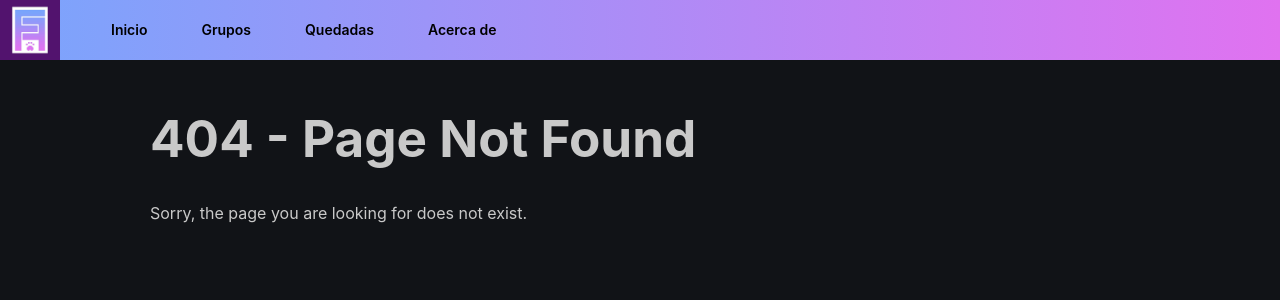
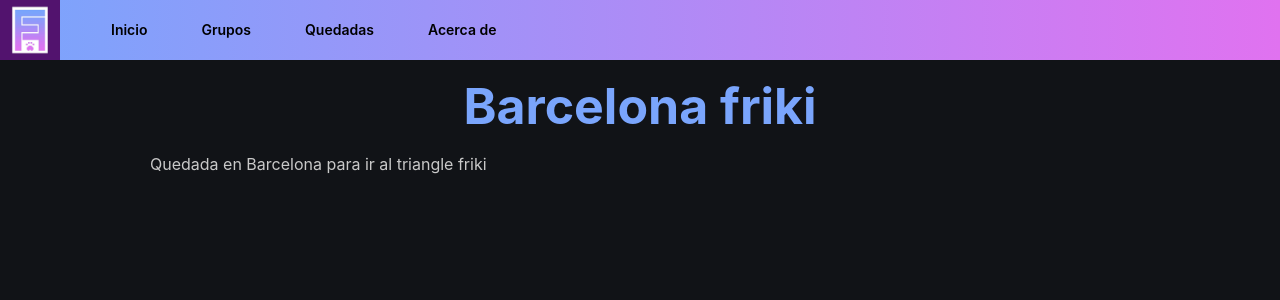
Before and after one commit to Furrfree/web, a React (Vite) app: page /meetings/1 in a window 1280 px wide. Before the commit this address had no page. Shown: the top 300 px of the page. Built offline with nearby package versions, Linux system fonts and the light colour scheme.

Commit message:
Added subpages of meetings

```diff
--- a/src/components/cards/MeetingCard.tsx
+++ b/src/components/cards/MeetingCard.tsx
@@ -1,4 +1,4 @@
-import {Card, Grid, Group, Image, SimpleGrid, Stack, Text} from "@mantine/core";
+import {AspectRatio, Card, Grid, Group, Image, SimpleGrid, Stack, Text} from "@mantine/core";
 import {blue, pink} from "../../theme/colors.ts";
 import {IconCalendar, IconLocation} from "@tabler/icons-react";
 import * as React from "react";
@@ -14,10 +14,10 @@ interface MeetingCardProps {
 
 export default function MeetingCard({id, title, description, date, location}: MeetingCardProps) {
     console.log("meeting card", id);
-    const images = import.meta.glob('/src/data/meetings/1/*.{png,jpg,jpeg,svg}', {eager: true});
-
-    const imageList = Object.values(images).map((mod: any) => mod.default);
-
+    const images = import.meta.glob('/src/data/meetings/*/*.{png,jpg,jpeg,svg}', {eager: true});
+    const imageList = Object.entries(images)
+        .filter(([path]) => path.includes(`/meetings/${id}/`))
+        .map(([, mod]: any) => mod.default).slice(0, 4)
     return (
         <Card radius="xl">
             <Grid>
@@ -30,6 +30,7 @@ export default function MeetingCard({id, title, description, date, location}: Me
                     >
                         {
                             imageList.map((image, index) => (
+                                <AspectRatio ratio={1}>
                                     <Image
                                         key={index}
                                         alt="Staff Member"
@@ -37,6 +38,7 @@ export default function MeetingCard({id, title, description, date, location}: Me
                                         radius="md"
                                         style={{width: "100%", height: "100%"}}
                                     />
+                                </AspectRatio>
                             ))
                         }
                     </SimpleGrid>
--- a/src/main.tsx
+++ b/src/main.tsx
@@ -6,11 +6,12 @@ import theme from "./theme/theme.tsx";
 import {MantineProvider} from "@mantine/core";
 import Index from "./pages";
 import Groups from "./pages/groups.tsx";
-import Meetings from "./pages/meetings.tsx";
+import Meetings from "./pages/meetings";
 import About from "./pages/about.tsx";
 import Errors from "./pages/Errors.tsx";
 import Layout from "./Layout.tsx";
 import {AnimatePresence, motion} from "framer-motion";
+import Meeting from "./pages/meetings/meeting.tsx";
 
 
 /*const router = createBrowserRouter([
@@ -21,7 +22,7 @@ import {AnimatePresence, motion} from "framer-motion";
         children: [
             {path: "", Component: Index},
             {path: `${import.meta.env.BASE_URL}groups`, Component: Groups},
-            {path: `${import.meta.env.BASE_URL}meetings`, Component: Meetings},
+            {path: `${import.meta.env.BASE_URL}meetings`, Component: Index},
             {path: `${import.meta.env.BASE_URL}about`, Component: About},
         ]
     }
@@ -54,6 +55,7 @@ createRoot(document.getElementById('root')!).render(
                     <Route index element={<Index/>}/>
                     <Route path="groups" element={<Groups/>}/>
                     <Route path="meetings" element={<Meetings/>}/>
+                    <Route path="meetings/:id" element={<Meeting/>}/>
                     <Route path="about" element={<About/>}/>
                     <Route path="*" element={<Errors/>}/>
                 </Route>
--- /dev/null
+++ b/src/pages/meetings/meeting.tsx
@@ -0,0 +1,44 @@
+import {useParams} from "react-router";
+import meetings from "../../data/meetings/meetings.ts";
+import Title2 from "../../components/texts/Title2.tsx";
+import {SimpleGrid, Stack, Text} from "@mantine/core";
+
+export default function Meeting() {
+    const {id} = useParams<{ id: string }>();
+    const meeting = meetings.find(m => String(m.id) === id);
+
+    if (!meeting) {
+        return <div>Meeting not found.</div>;
+    }
+
+    const images = import.meta.glob('/src/data/meetings/*/*.{png,jpg,jpeg,svg}', {eager: true});
+    const imageList = Object.entries(images)
+        .filter(([path]) => path.includes(`/meetings/${id}/`))
+        .map(([, mod]: any) => mod.default)
+
+
+    return (
+        <Stack>
+            <Title2 text={meeting.title} align="center"/>
+            <Text>{meeting.description}</Text>
+            <SimpleGrid
+                cols={{base: 2}}
+                spacing={{base: 4}}
+                verticalSpacing={{base: 4}}
+                style={{height: "100%"}}
+            >
+
+                {imageList.map((image: any, index: number) => {
+                    return (
+                        <img
+                            key={index}
+                            src={image}
+                            alt={`Meeting image ${index + 1}`}
+                            style={{width: '100%', height: 'auto', borderRadius: '8px'}}
+                        />
+                    );
+                })}
+            </SimpleGrid>
+        </Stack>
+    );
+}
```
Also changed, not shown: src/pages/meetings/index.tsx (renamed from src/pages/meetings.tsx, +5 -5 lines). Lines whose indentation alone changed are shown as unchanged.
